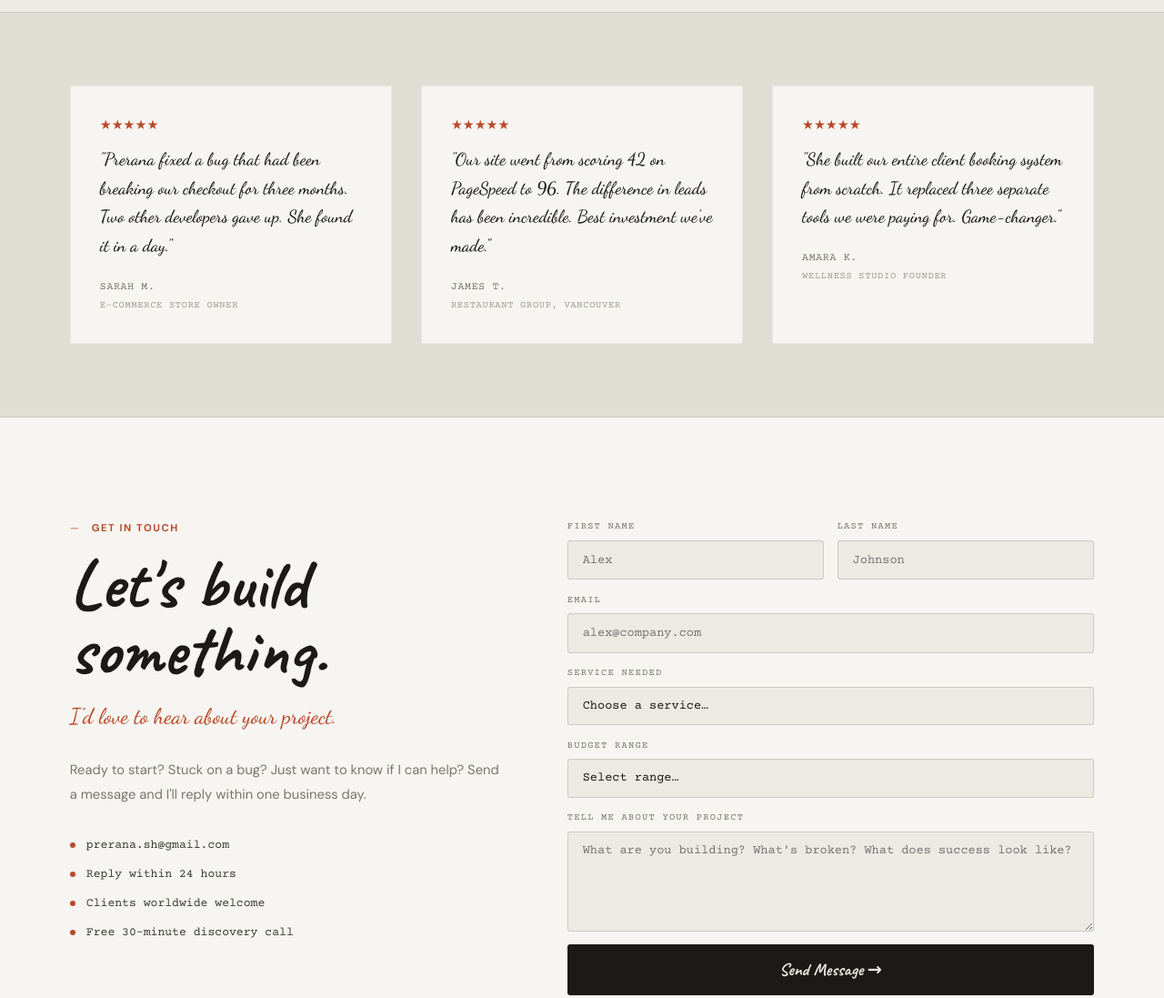
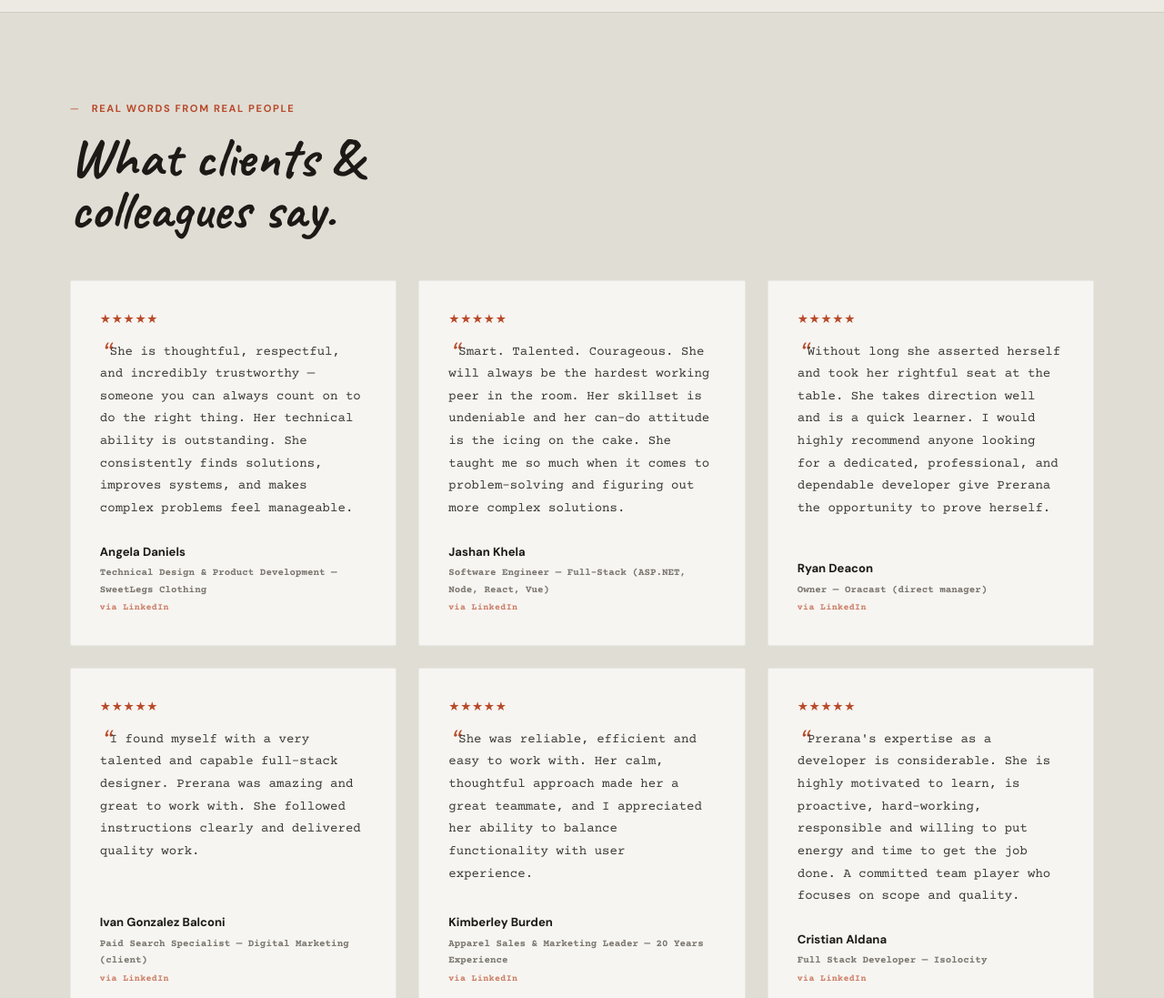
Before and after one commit to PreranaShrestha/digital-presence, a plain HTML site: page index.html in a window 1280 px wide. Shown: the part 7080-8177 px from the top of the page at 91% size. Drawn offline with nearby package versions, Linux system fonts and the light colour scheme.

Commit message:
Bug fixed

```diff
--- a/index.html
+++ b/index.html
@@ -764,37 +764,61 @@ section { padding: 7rem 6vw; }
 /* ── TESTIMONIAL BAND ─────────────────────────── */
 .testimonial-band {
   background: var(--cream-dk);
-  padding: 5rem 6vw;
+  padding: 6rem 6vw;
   border-top: 1px solid rgba(0,0,0,.08);
   border-bottom: 1px solid rgba(0,0,0,.08);
 }
-.testimonial-band .inner {
-  display: grid; grid-template-columns: repeat(3, 1fr); gap: 2rem;
-}
-@media (max-width: 700px) { .testimonial-band .inner { grid-template-columns: 1fr; } }
+.testimonial-band > .inner > .t-header {
+  margin-bottom: 3rem;
+}
+.t-grid {
+  display: grid; grid-template-columns: repeat(3, 1fr); gap: 1.5rem;
+}
+@media (max-width: 900px) { .t-grid { grid-template-columns: repeat(2, 1fr); } }
+@media (max-width: 540px)  { .t-grid { grid-template-columns: 1fr; } }
 
 .testimonial {
   background: var(--warm-wht);
   border-radius: 2px;
   padding: 2rem;
   border: 1px solid rgba(0,0,0,.06);
-}
+  display: flex; flex-direction: column;
+  transition: box-shadow .22s;
+}
+.testimonial:hover { box-shadow: 0 4px 20px rgba(0,0,0,.08); }
 .t-quote {
-  font-family: var(--ff-script);
-  font-size: 1.2rem;
+  font-family: var(--ff-mono);
+  font-size: .88rem;
+  color: var(--ink-mid);
+  line-height: 1.75;
+  margin-bottom: 1.5rem;
+  flex: 1;
+}
+.t-quote::before { content: '\201C'; font-family: var(--ff-hand); font-size: 2rem; color: var(--terra); line-height: 0; vertical-align: -.5rem; margin-right: .15rem; }
+.t-stars { color: var(--terra); font-size: .85rem; margin-bottom: .65rem; letter-spacing: .05em; }
+.t-author {
+  font-family: var(--ff-sans);
+  font-size: .82rem;
+  font-weight: 700;
   color: var(--ink);
-  line-height: 1.65;
-  margin-bottom: 1.25rem;
-}
-.t-stars { color: var(--terra); font-size: .9rem; margin-bottom: .5rem; }
-.t-author {
-  font-family: var(--ff-mono);
-  font-size: .72rem;
-  letter-spacing: .06em;
-  text-transform: uppercase;
+  margin-top: auto;
+}
+.t-role {
+  font-family: var(--ff-mono);
+  font-size: .68rem;
   color: var(--ink-soft);
-}
-.t-role { font-size: .65rem; opacity: .7; display: block; margin-top: .15rem; }
+  display: block;
+  margin-top: .2rem;
+}
+.t-linkedin {
+  font-family: var(--ff-mono);
+  font-size: .62rem;
+  color: var(--terra);
+  opacity: .7;
+  display: block;
+  margin-top: .15rem;
+  letter-spacing: .04em;
+}
 
 /* ── CONTACT ──────────────────────────────────── */
 #contact { background: var(--warm-wht); }
@@ -1389,20 +1413,48 @@ footer {
 <!-- ───────── TESTIMONIALS ──────────────── -->
 <div class="testimonial-band">
   <div class="inner">
-    <div class="testimonial">
-      <p class="t-stars">★★★★★</p>
-      <p class="t-quote">"Prerana fixed a bug that had been breaking our checkout for three months. Two other developers gave up. She found it in a day."</p>
-      <p class="t-author">Sarah M.<span class="t-role">E-commerce Store Owner</span></p>
+    <div class="t-header">
+      <p class="eyebrow">Real Words from Real People</p>
+      <h2 class="sec-title" style="font-size:clamp(2rem,5vw,3.8rem);">What clients &amp;<br>colleagues say.</h2>
     </div>
-    <div class="testimonial">
-      <p class="t-stars">★★★★★</p>
-      <p class="t-quote">"Our site went from scoring 42 on PageSpeed to 96. The difference in leads has been incredible. Best investment we've made."</p>
-      <p class="t-author">James T.<span class="t-role">Restaurant Group, Vancouver</span></p>
-    </div>
-    <div class="testimonial">
-      <p class="t-stars">★★★★★</p>
-      <p class="t-quote">"She built our entire client booking system from scratch. It replaced three separate tools we were paying for. Game-changer."</p>
-      <p class="t-author">Amara K.<span class="t-role">Wellness Studio Founder</span></p>
+    <div class="t-grid">
+
+      <div class="testimonial">
+        <p class="t-stars">★★★★★</p>
+        <p class="t-quote">She is thoughtful, respectful, and incredibly trustworthy — someone you can always count on to do the right thing. Her technical ability is outstanding. She consistently finds solutions, improves systems, and makes complex problems feel manageable.</p>
+        <p class="t-author">Angela Daniels<span class="t-role">Technical Design &amp; Product Development — SweetLegs Clothing</span><span class="t-linkedin">via LinkedIn</span></p>
+      </div>
+
+      <div class="testimonial">
+        <p class="t-stars">★★★★★</p>
+        <p class="t-quote">Smart. Talented. Courageous. She will always be the hardest working peer in the room. Her skillset is undeniable and her can-do attitude is the icing on the cake. She taught me so much when it comes to problem-solving and figuring out more complex solutions.</p>
+        <p class="t-author">Jashan Khela<span class="t-role">Software Engineer — Full-Stack (ASP.NET, Node, React, Vue)</span><span class="t-linkedin">via LinkedIn</span></p>
+      </div>
+
+      <div class="testimonial">
+        <p class="t-stars">★★★★★</p>
+        <p class="t-quote">Without long she asserted herself and took her rightful seat at the table. She takes direction well and is a quick learner. I would highly recommend anyone looking for a dedicated, professional, and dependable developer give Prerana the opportunity to prove herself.</p>
+        <p class="t-author">Ryan Deacon<span class="t-role">Owner — Oracast (direct manager)</span><span class="t-linkedin">via LinkedIn</span></p>
+      </div>
+
+      <div class="testimonial">
+        <p class="t-stars">★★★★★</p>
+        <p class="t-quote">I found myself with a very talented and capable full-stack designer. Prerana was amazing and great to work with. She followed instructions clearly and delivered quality work.</p>
+        <p class="t-author">Ivan Gonzalez Balconi<span class="t-role">Paid Search Specialist — Digital Marketing (client)</span><span class="t-linkedin">via LinkedIn</span></p>
+      </div>
+
+      <div class="testimonial">
+        <p class="t-stars">★★★★★</p>
+        <p class="t-quote">She was reliable, efficient and easy to work with. Her calm, thoughtful approach made her a great teammate, and I appreciated her ability to balance functionality with user experience.</p>
+        <p class="t-author">Kimberley Burden<span class="t-role">Apparel Sales &amp; Marketing Leader — 20 Years Experience</span><span class="t-linkedin">via LinkedIn</span></p>
+      </div>
+
+      <div class="testimonial">
+        <p class="t-stars">★★★★★</p>
+        <p class="t-quote">Prerana's expertise as a developer is considerable. She is highly motivated to learn, is proactive, hard-working, responsible and willing to put energy and time to get the job done. A committed team player who focuses on scope and quality.</p>
+        <p class="t-author">Cristian Aldana<span class="t-role">Full Stack Developer — Isolocity</span><span class="t-linkedin">via LinkedIn</span></p>
+      </div>
+
     </div>
   </div>
 </div>
```
